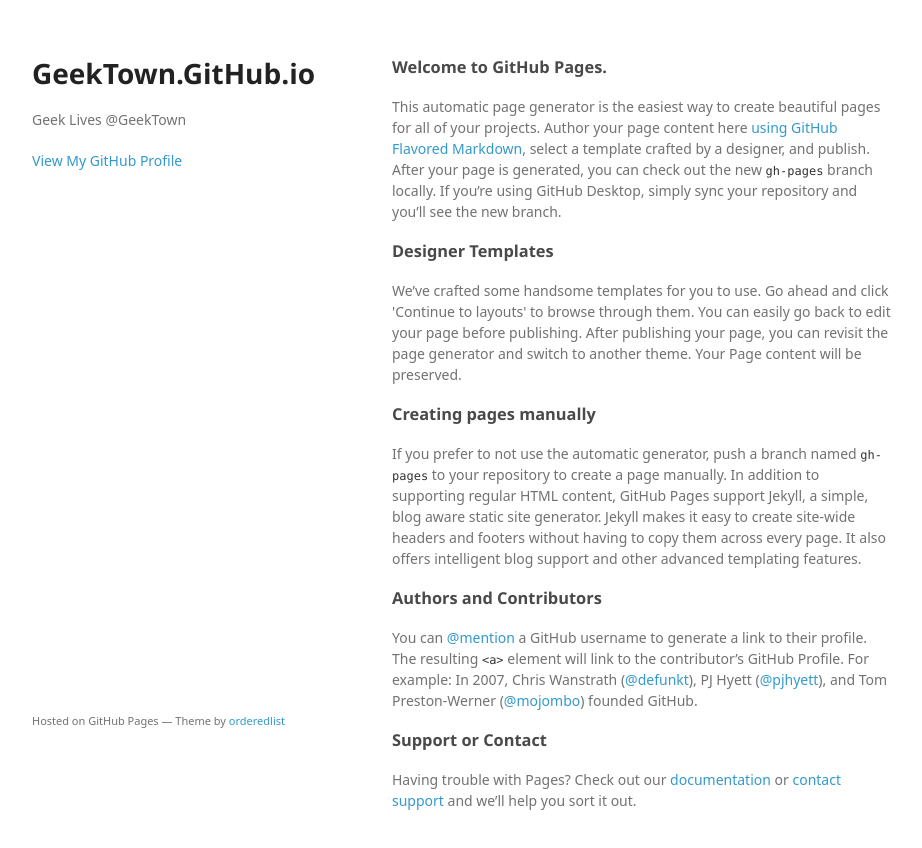
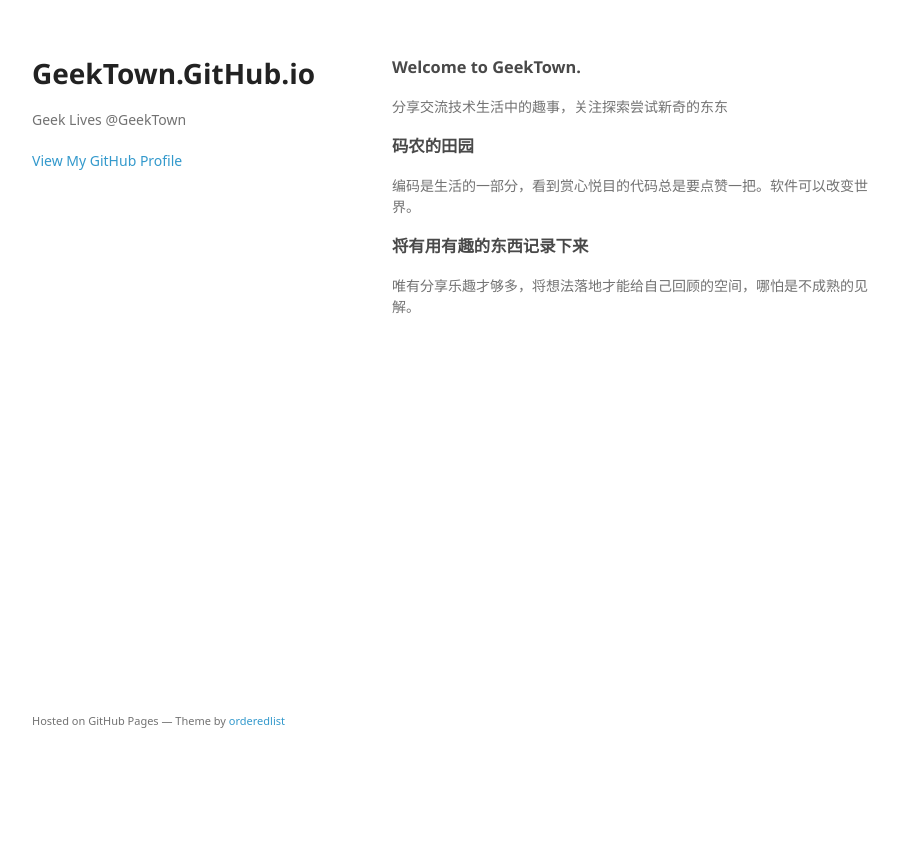
Before and after one commit to geektown/geektown.github.io, a plain HTML site: page index.html in a window 1280 px wide. Shown: the whole page, without its empty margins (178-1100 px from the left). After the commit the page ends 800 px from the top, so only its background shows below. Drawn offline with Linux system fonts and the light colour scheme; a web font is replaced by a local one.

Commit message:
update index.html

```diff
--- a/index.html
+++ b/index.html
@@ -24,30 +24,24 @@
       </header>
       <section>
         <h3>
-<a id="welcome-to-github-pages" class="anchor" href="#welcome-to-github-pages" aria-hidden="true"><span class="octicon octicon-link"></span></a>Welcome to GitHub Pages.</h3>
+<a id="welcome-to-github-pages" class="anchor" href="#welcome-to-github-pages" aria-hidden="true"><span class="octicon octicon-link"></span></a>Welcome to GeekTown.</h3>
 
-<p>This automatic page generator is the easiest way to create beautiful pages for all of your projects. Author your page content here <a href="https://guides.github.com/features/mastering-markdown/">using GitHub Flavored Markdown</a>, select a template crafted by a designer, and publish. After your page is generated, you can check out the new <code>gh-pages</code> branch locally. If you’re using GitHub Desktop, simply sync your repository and you’ll see the new branch.</p>
+<p>分享交流技术生活中的趣事，关注探索尝试新奇的东东</p>
 
 <h3>
-<a id="designer-templates" class="anchor" href="#designer-templates" aria-hidden="true"><span class="octicon octicon-link"></span></a>Designer Templates</h3>
+<a id="coder" class="anchor" href="#designer-templates" aria-hidden="true"><span class="octicon octicon-link"></span></a>码农的田园</h3>
 
-<p>We’ve crafted some handsome templates for you to use. Go ahead and click 'Continue to layouts' to browse through them. You can easily go back to edit your page before publishing. After publishing your page, you can revisit the page generator and switch to another theme. Your Page content will be preserved.</p>
+<p>编码是生活的一部分，看到赏心悦目的代码总是要点赞一把。软件可以改变世界。</p>
 
 <h3>
-<a id="creating-pages-manually" class="anchor" href="#creating-pages-manually" aria-hidden="true"><span class="octicon octicon-link"></span></a>Creating pages manually</h3>
+<a id="blogger" class="anchor" aria-hidden="true"><span class="octicon octicon-link"></span></a>将有用有趣的东西记录下来</h3>
 
-<p>If you prefer to not use the automatic generator, push a branch named <code>gh-pages</code> to your repository to create a page manually. In addition to supporting regular HTML content, GitHub Pages support Jekyll, a simple, blog aware static site generator. Jekyll makes it easy to create site-wide headers and footers without having to copy them across every page. It also offers intelligent blog support and other advanced templating features.</p>
+<p>唯有分享乐趣才够多，将想法落地才能给自己回顾的空间，哪怕是不成熟的见解。</p>
 
-<h3>
-<a id="authors-and-contributors" class="anchor" href="#authors-and-contributors" aria-hidden="true"><span class="octicon octicon-link"></span></a>Authors and Contributors</h3>
 
-<p>You can <a href="https://github.com/blog/821" class="user-mention">@mention</a> a GitHub username to generate a link to their profile. The resulting <code>&lt;a&gt;</code> element will link to the contributor’s GitHub Profile. For example: In 2007, Chris Wanstrath (<a href="https://github.com/defunkt" class="user-mention">@defunkt</a>), PJ Hyett (<a href="https://github.com/pjhyett" class="user-mention">@pjhyett</a>), and Tom Preston-Werner (<a href="https://github.com/mojombo" class="user-mention">@mojombo</a>) founded GitHub.</p>
 
-<h3>
-<a id="support-or-contact" class="anchor" href="#support-or-contact" aria-hidden="true"><span class="octicon octicon-link"></span></a>Support or Contact</h3>
 
-<p>Having trouble with Pages? Check out our <a href="https://help.github.com/pages">documentation</a> or <a href="https://github.com/contact">contact support</a> and we’ll help you sort it out.</p>
-      </section>
+     </section>
       <footer>
         <p><small>Hosted on GitHub Pages &mdash; Theme by <a href="https://github.com/orderedlist">orderedlist</a></small></p>
       </footer>
```
